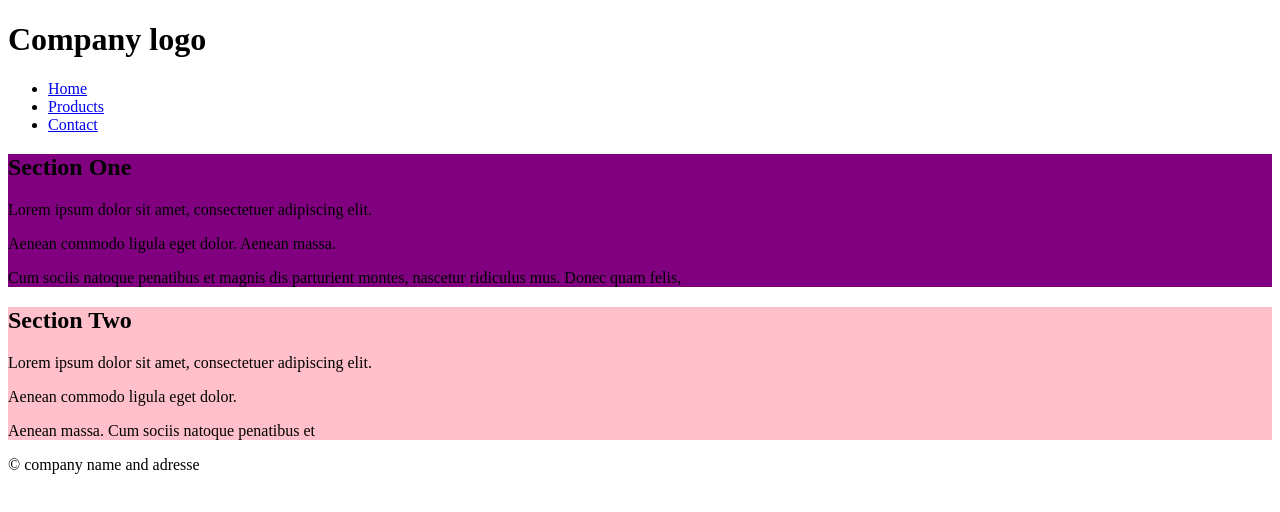
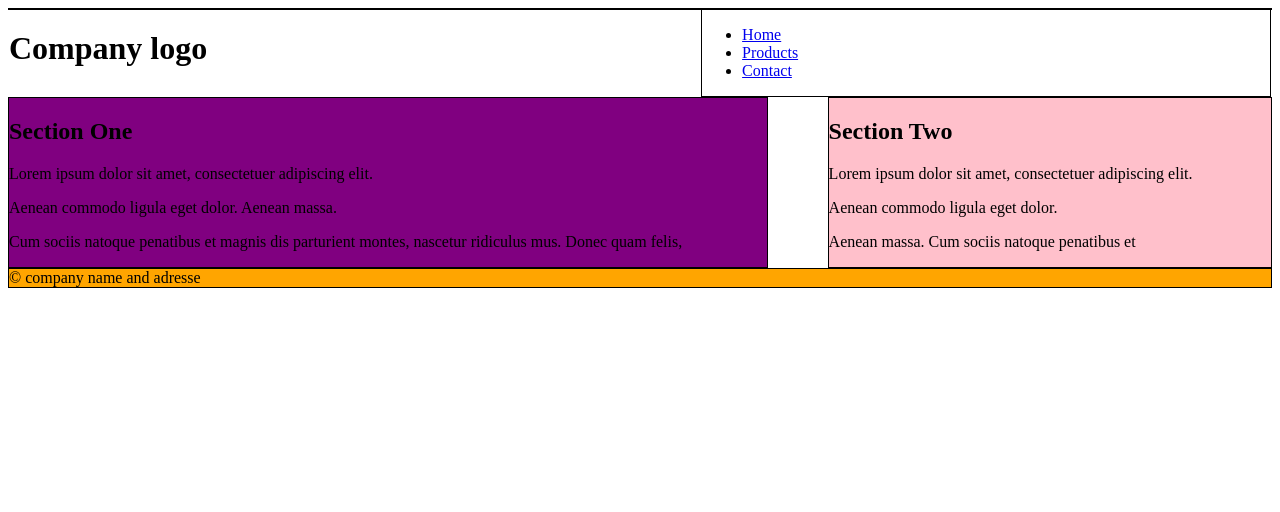
Before and after one commit to NathanAlmaleh/Website_Template, a plain HTML site: page website menu movment/Index.html in a window 1280 px wide. Drawn offline with Linux system fonts and the light colour scheme.

Commit message:
header fixing
float left/right logo & menu

```diff
--- a/website menu movment/Index.html
+++ b/website menu movment/Index.html
@@ -10,12 +10,12 @@
 </head>
 
 <body>
-    <header id="head">
+    <header id="head" class="border">
         <div id="logo">
             <h1>Company logo</h1>
         </div>
-        <nav>
-            <ul id="nav">
+        <nav class="border">
+            <ul >
                 <li><a href="#">Home</a></li>
                 <li><a href="#">Products</a></li>
                 <li><a href="#">Contact</a></li>
@@ -24,7 +24,7 @@
     </header>
 
     <div id="wrapper">
-        <section id="primary">
+        <section id="primary" class="border">
             <h2>Section One</h2>
             <p>Lorem ipsum dolor sit amet, consectetuer adipiscing elit.</p>
 
@@ -33,7 +33,7 @@
             <p>Cum sociis natoque penatibus et magnis dis parturient montes, nascetur ridiculus mus. Donec quam felis,
             </p>
         </section>
-        <section id="secondary">
+        <section id="secondary" class="border">
             <h2>Section Two</h2>
             <p>Lorem ipsum dolor sit amet, consectetuer adipiscing elit.</p>
 
@@ -41,7 +41,7 @@
 
             <p>Aenean massa. Cum sociis natoque penatibus et</p>
         </section>
-        <footer id="footer"> &copy; company name and adresse</footer>
+        <footer id="footer" class="border"> &copy; company name and adresse</footer>
     </div>
 
 </body>
--- a/website menu movment/Style.css
+++ b/website menu movment/Style.css
@@ -5,14 +5,35 @@
 #secondary{
     background-color: yellow;
 }
+#footer{
+    background-color: orange;
+    clear:both;
+}
+
+.border{
+border:1px solid black;
+}
 /*Medium size of the screen*/
 @media screen and (min-width: 480px) {
     #primary{
+        width: 60%;
+        float: left;
         background-color: aqua;
     }
     #secondary{
+        width: 35%;
+        float: right;
         background-color: brown;
     }
+    #head #logo{
+        width: 45%;
+        float: left;
+    }
+    #head nav{
+        width: 45%;
+        float: right;
+    }
+
 }
 
 /*Biggest size of the screen*/
```
